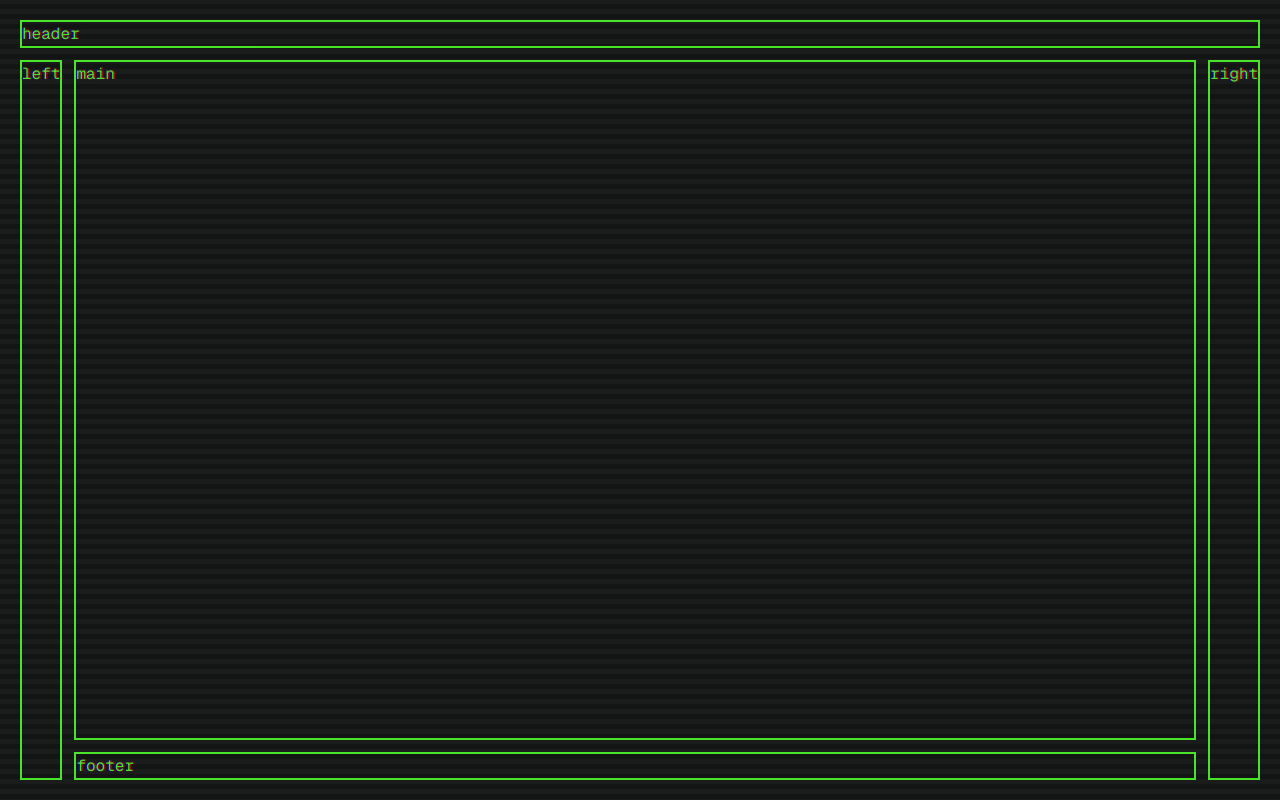
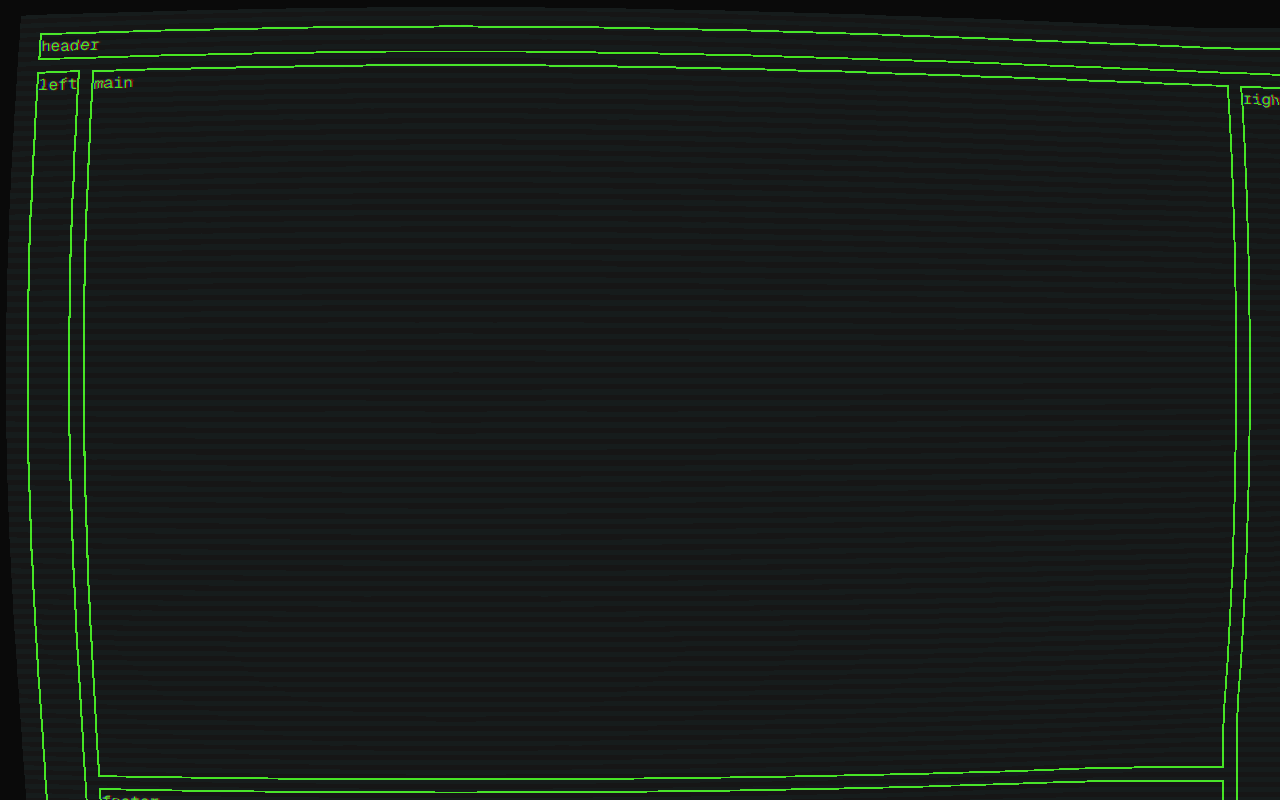
Before and after one commit to titoco3000/retrofuturism, a Next.js app: page / in a window 1280 px wide. Built offline with nearby package versions, Linux system fonts and the light colour scheme.

Commit message:
Add SVG filter

```diff
--- a/app/components/Television.jsx
+++ b/app/components/Television.jsx
@@ -1,10 +1,16 @@
 export default function Television({ children }) {
   return (
-    <div className='h-full relative bg-[#121513] text-[#4af626] font-mono overflow-hidden rounded-2xlshadow-[inset_0_0_60px_rgba(0,0,0,0.9),inset_0_0_20px_rgba(0,0,0,0.7)]'>
+    <div
+      className='container h-full relative bg-[#121513] text-[#4af626] font-mono overflow-hidden rounded-2xlshadow-[inset_0_0_60px_rgba(0,0,0,0.9),inset_0_0_20px_rgba(0,0,0,0.7)] crt'
+      style={{
+        height: '800px',
+        filter: 'url("/filter.svg#SphereMapTest")',
+      }}
+    >
       <div className='relative z-10 animate-flicker [text-shadow:1.5px_0_1px_rgba(255,0,0,0.7),-1.5px_0_1px_rgba(0,0,255,0.7)] w-full h-full '>
         {children}
       </div>
-      <div className='absolute inset-0 pointer-events-none z-20 crt'></div>
+      <div className='absolute inset-0 pointer-events-none z-20 crt-overlay'></div>
     </div>
   );
 }
--- a/app/globals.css
+++ b/app/globals.css
@@ -20,12 +20,19 @@
 
 body {
   height: 100%;
+  overflow: hidden;
   background: var(--background);
   color: var(--foreground);
   font-family: monospace;
+
+  /* perspective: 1000px; */
 }
 
-.crt {
+/* .crt{
+  transform: rotate3d(1, 0, 0, 2deg);
+} */
+
+.crt-overlay {
   background: linear-gradient(to bottom, transparent 50%, rgba(255, 255, 255, 0.03) 50%);
   background-size: 100% 10px;
 
```
Also changed, not shown: public/filter.svg (added).
